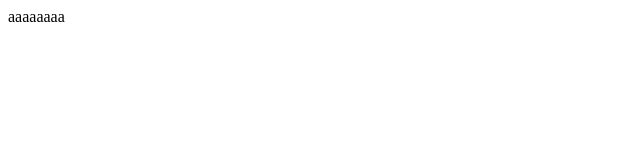
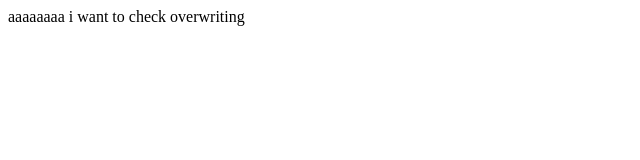
Before and after one commit to solarisan2/test2, a plain HTML site: page c.html in a window 1280 px wide. Shown: the whole page, without its empty margins (0-640 px from the left). Drawn offline with Linux system fonts and the light colour scheme.

Commit message:
checking overwriting during pull from origin to master local

```diff
--- a/c.html
+++ b/c.html
@@ -3,5 +3,6 @@
 <body>
 
 aaaaaaaa
+i want to check overwriting
 </body>
 </html>
```
